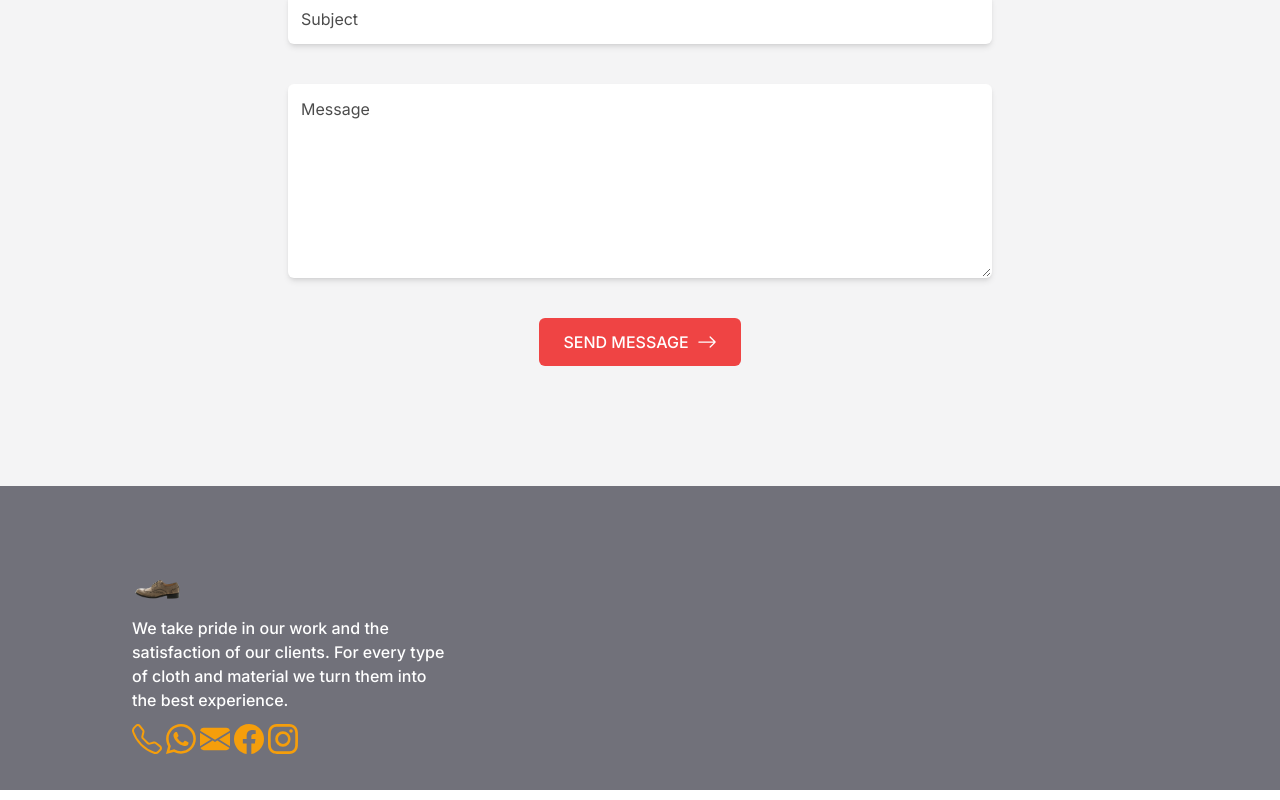
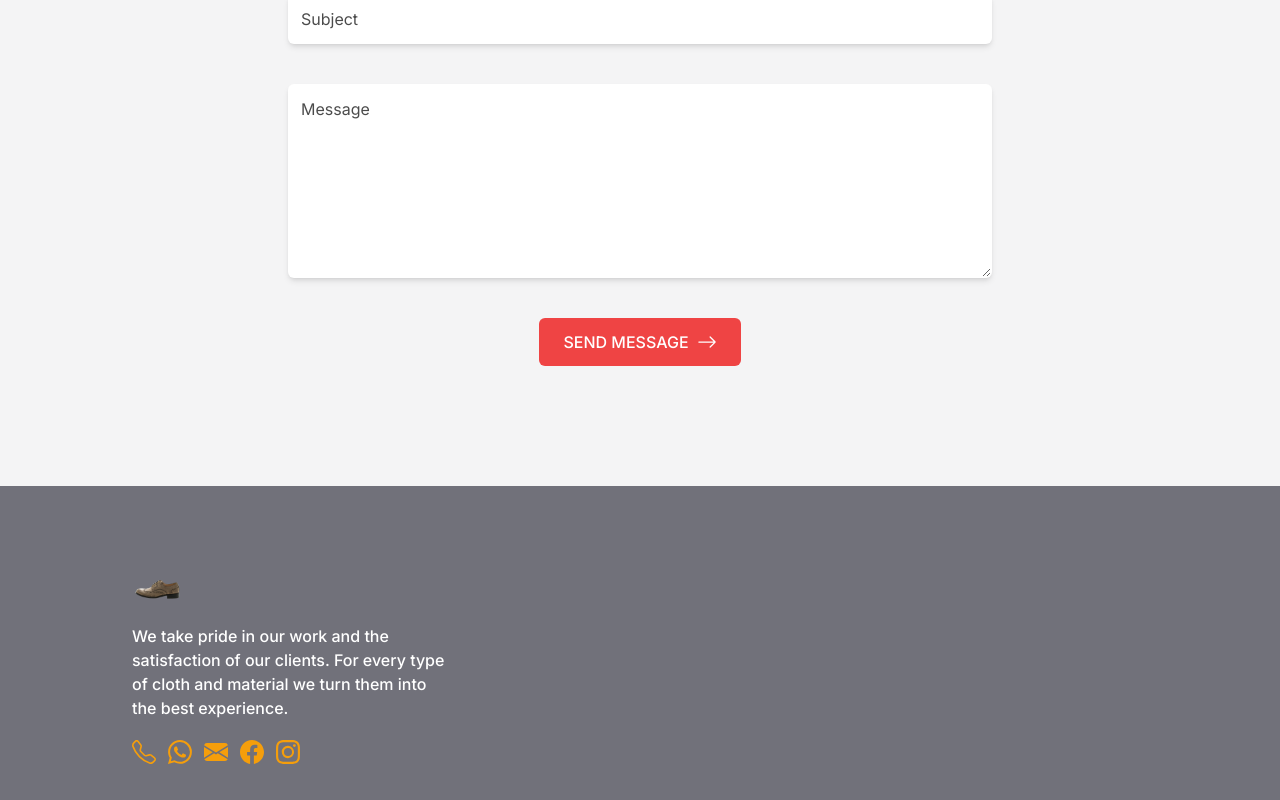
Before and after one commit to mmesomasaint/hulksmasher, a Next.js app: page / in a window 1280 px wide. Shown: the part 5288-6088 px from the top of the page. Built offline with nearby package versions, Linux system fonts and the light colour scheme.

Commit message:
Fix: Minor edits

```diff
--- a/app/page.tsx
+++ b/app/page.tsx
@@ -313,19 +313,19 @@ export default function Home() {
         {/**End of contact */}
         <footer className='bg-zinc-500'>
           <div className='w-full lg:w-[90%] xl:w-[80%] mx-auto grid grid-cols-3 place-items-stretch items-start gap-5 pt-10 sm:pt-20 pb-8'>
-            <div className='p-1 flex flex-col justify-start items-start gap-3'>
+            <div className='p-1 flex flex-col justify-start items-start gap-5'>
               <Image src='/1-shoe.png' width={50} height={30} alt='logo' />
               <span className='text-white text-sm sm:text-base font-medium leading-tight'>
                 We take pride in our work and the satisfaction of our clients.
                 For every type of cloth and material we turn them into the best
                 experience.
               </span>
-              <div className='flex justify-evenly items-center gap-1'>
-                <BsTelephone className='text-amber-500 text-xl sm:text-3xl' />
-                <BsWhatsapp className='text-amber-500 text-xl sm:text-3xl' />
-                <BsEnvelopeFill className='text-amber-500 text-xl sm:text-3xl' />
-                <BsFacebook className='text-amber-500 text-xl sm:text-3xl' />
-                <BsInstagram className='text-amber-500 text-xl sm:text-3xl' />
+              <div className='flex justify-evenly items-center gap-3'>
+                <BsTelephone className='text-amber-500 text-xl sm:text-2xl' />
+                <BsWhatsapp className='text-amber-500 text-xl sm:text-2xl' />
+                <BsEnvelopeFill className='text-amber-500 text-xl sm:text-2xl' />
+                <BsFacebook className='text-amber-500 text-xl sm:text-2xl' />
+                <BsInstagram className='text-amber-500 text-xl sm:text-2xl' />
               </div>
             </div>
             <div className='grid grid-cols-3 col-span-2 gap-3 place-items-stretch'></div>
```
